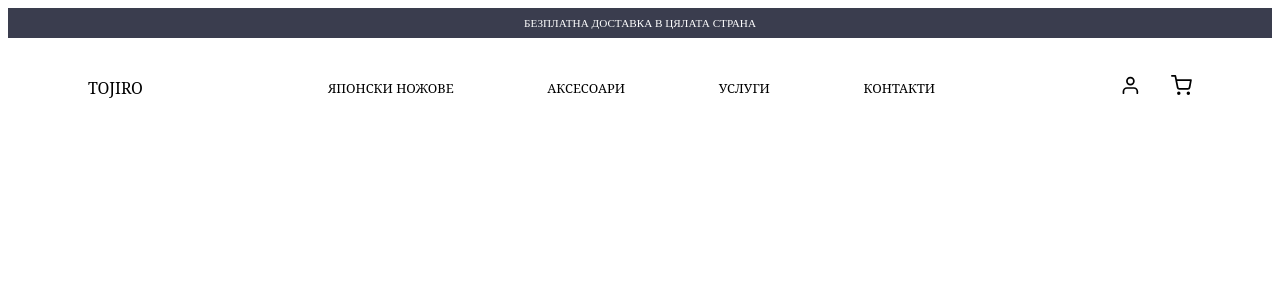
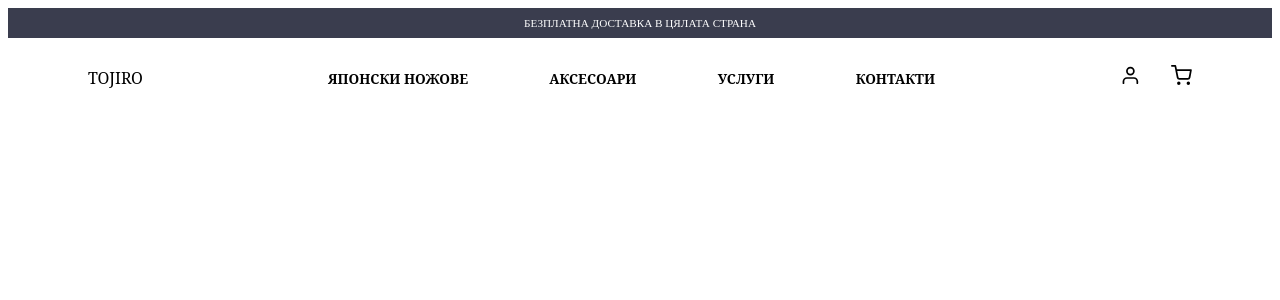
Before and after one commit to AlekoDimitrov/tojiro-bulgaria, a Next.js app: page / in a window 1280 px wide. Shown: the top 300 px of the page. Built offline with nearby package versions, Linux system fonts and the light colour scheme; a web font is replaced by a local one.

Commit message:
update: Change fonts

```diff
--- a/package.json
+++ b/package.json
@@ -13,6 +13,7 @@
     "@emotion/react": "^11.9.0",
     "@emotion/styled": "^11.8.1",
     "@fontsource/joan": "^4.5.0",
+    "@fontsource/montserrat": "^4.5.11",
     "@fontsource/roboto-condensed": "^4.5.8",
     "framer-motion": "^6.3.11",
     "next": "12.1.6",
--- /dev/null
+++ b/src/components/Carousel.tsx
@@ -0,0 +1,8 @@
+import { Flex } from "@chakra-ui/react";
+import React from "react";
+
+const Carousel = () => {
+  return <Flex>{/* <Image src={""} /> */}</Flex>;
+};
+
+export default Carousel;
--- a/src/components/Navbar.tsx
+++ b/src/components/Navbar.tsx
@@ -1,6 +1,5 @@
 import React, { useEffect, useState } from "react";
-import "@fontsource/joan";
-import "@fontsource/roboto-condensed";
+
 import { Flex, Text, chakra } from "@chakra-ui/react";
 import { FiMenu } from "react-icons/fi";
 import { FiSearch } from "react-icons/fi";
@@ -33,7 +32,7 @@ const Navbar = () => {
 
   return (
     <NavContainer
-      h={"100px"}
+      h={"80px"}
       display={"flex"}
       position={"sticky"}
       top={"0px"}
@@ -67,10 +66,11 @@ const Navbar = () => {
         align={"center"}
         justify={"space-between"}
         w={"55%"}
-        fontFamily={"'roboto-condensed', 'serif'"}
-        fontSize={"0.8rem"}
+        fontFamily={"'montserrat', 'serif'"}
+        fontSize={"0.85rem"}
         color={"#000"}
         display={["none", "none", "none", "flex"]}
+        fontWeight={"700"}
       >
         <Text>ЯПОНСКИ НОЖОВЕ</Text>
         <Text>АКСЕСОАРИ</Text>
--- a/src/pages/index.tsx
+++ b/src/pages/index.tsx
@@ -1,16 +1,16 @@
-import { Text } from "@chakra-ui/react";
 import type { NextPage } from "next";
-import Head from "next/head";
-import Image from "next/image";
-import styles from "../../styles/Home.module.css";
+import Carousel from "../components/Carousel";
 import Navbar from "../components/Navbar";
 import WeOfferBar from "../components/WeOfferBar";
+import "@fontsource/joan";
+import "@fontsource/montserrat";
 
 const Home: NextPage = () => {
   return (
     <>
       <WeOfferBar />
       <Navbar />
+      <Carousel />
     </>
   );
 };
```
Also changed, not shown: 1 other file (tests, documents, lock files or other folders).
